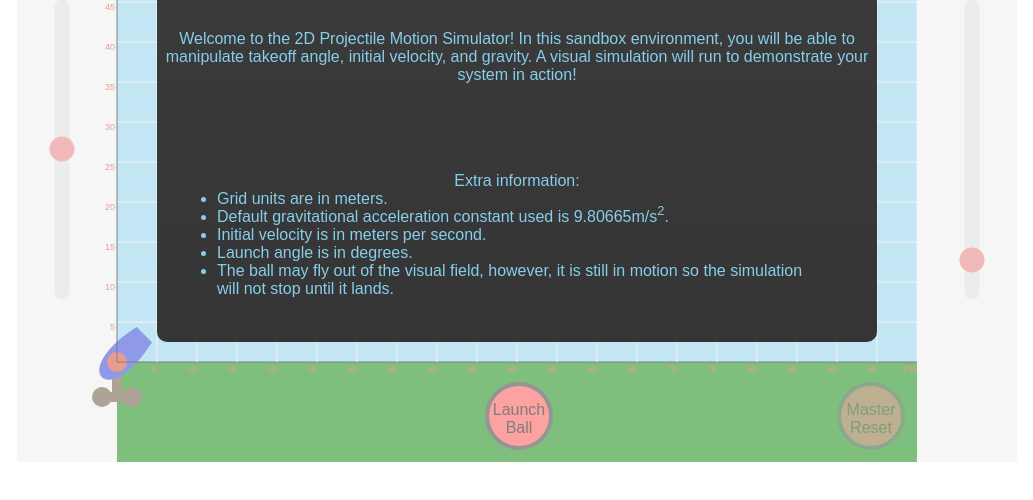
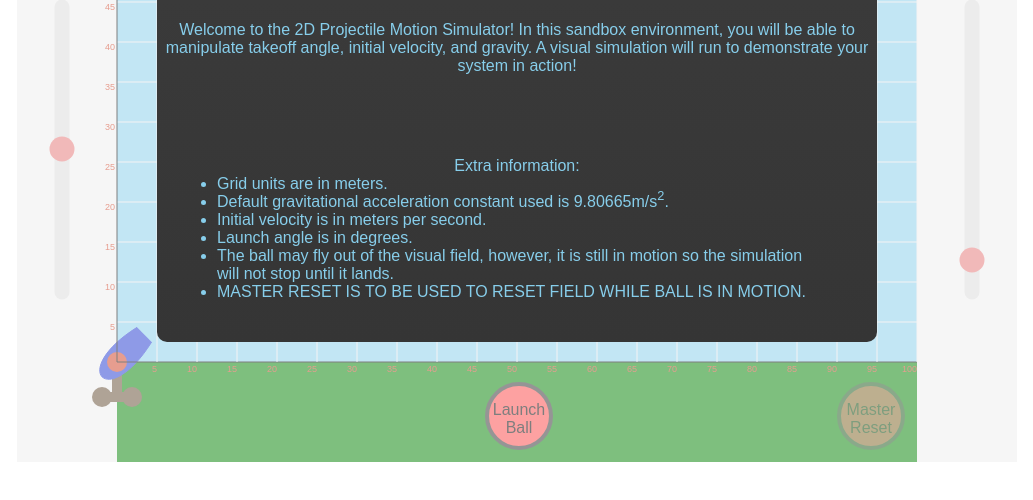
Before and after one commit to ItaloLujanPedreschi/2DProjectileMotionSimulator, a website built with webpack: page index.html in a window 1280 px wide. Shown: the part 258-758 px from the top of the page, without its empty margins (123-1156 px from the left). Built offline with Linux system fonts and the light colour scheme.

```diff
--- a/index.html
+++ b/index.html
@@ -54,6 +54,7 @@
                     <li>Initial velocity is in meters per second.</li>
                     <li>Launch angle is in degrees.</li>
                     <li>The ball may fly out of the visual field, however, it is still in motion so the simulation will not stop until it lands.</li>
+                    <li>MASTER RESET IS TO BE USED TO RESET FIELD WHILE BALL IS IN MOTION.</li>
                 </ul>
             </div>
         </div>
```
Also changed, not shown: dist/main.js.
